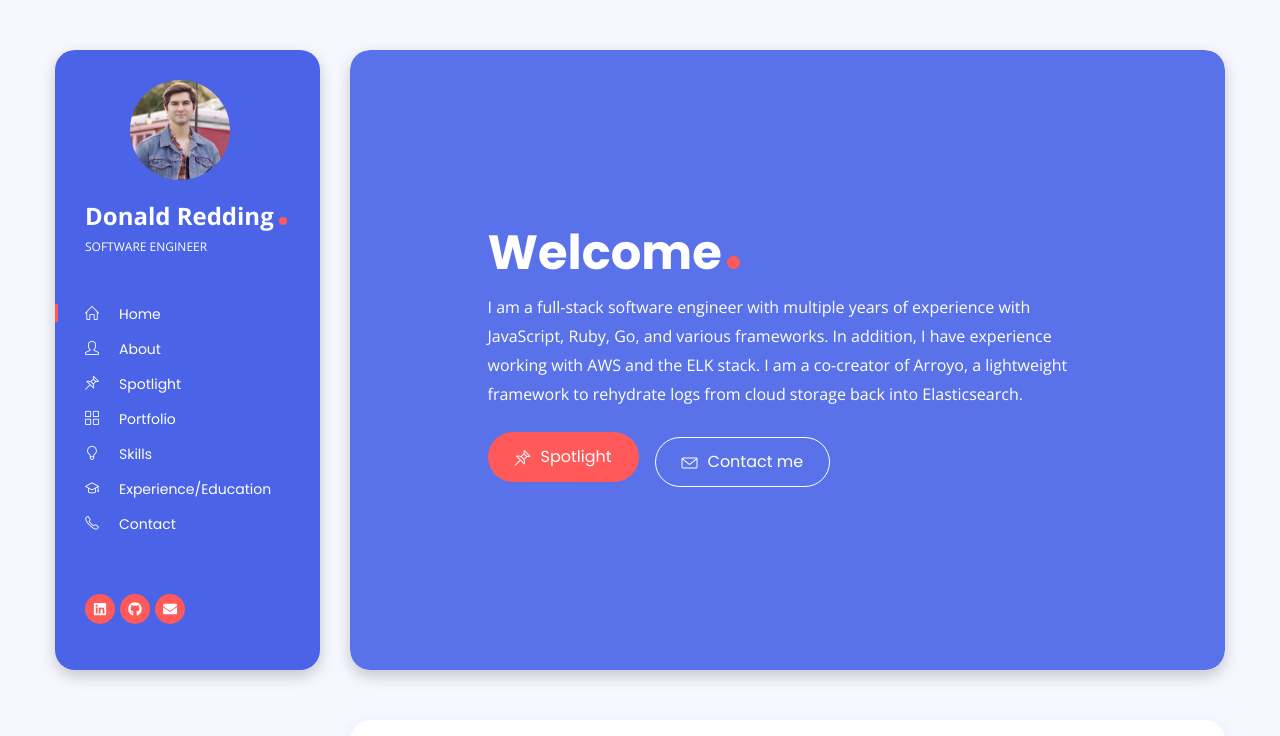
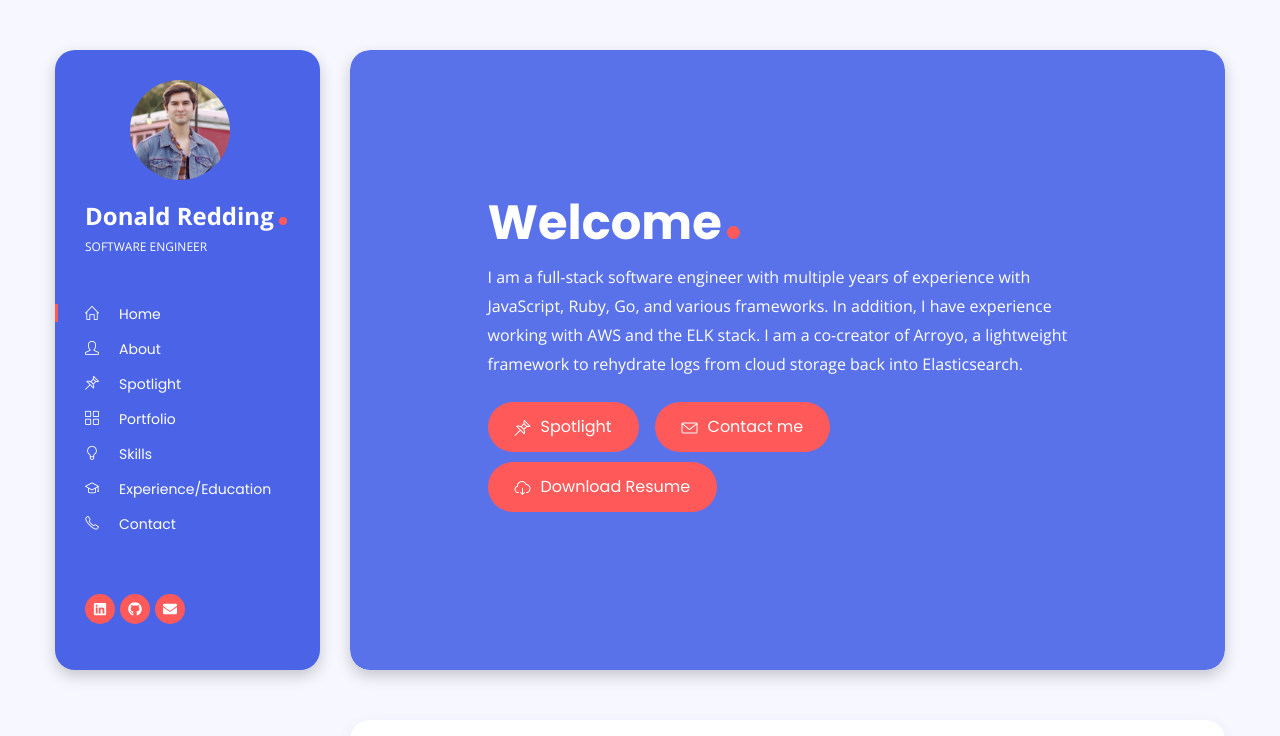
Before and after one commit to donald-p-redding/personal_website, a React (Create React App) app: page / in a window 1280 px wide. Shown: the top 736 px of the page. Built offline with nearby package versions, Linux system fonts and the light colour scheme.

Commit message:
exported personal info from ABOUT + added resume btn to hero section

```diff
--- a/src/components/Sections/About.jsx
+++ b/src/components/Sections/About.jsx
@@ -1,6 +1,6 @@
 import React from "react";
 
-const aboutData = {
+export const aboutData = {
   cvpath: "https://drive.google.com/file/d/1CsPVCzpZPmElw50rAC2TnLcHirwVe3KJ/view?usp=sharing",
   image: "images/candid_b&w.png",
   name: "Donald Redding",
--- a/src/components/Sections/Herosection.jsx
+++ b/src/components/Sections/Herosection.jsx
@@ -1,5 +1,6 @@
 import React from "react";
 import { Link as ScrollLink } from "react-scroll";
+import { aboutData } from "./About";
 
 const herosectionData = {
   name: "Welcome",
@@ -40,10 +41,13 @@ function Herosection() {
           smooth={true}
           duration={500}
           offset={50}
-          className="btn btn-border-light btn-lg"
+          className="btn btn-default btn-lg mr-3"
         >
           <i className="icon-envelope"></i>Contact me
         </ScrollLink>
+      <a target="_blank" rel="noreferrer" href={aboutData.cvpath} className="btn btn-default btn-lg mr-3">
+          <i className="icon-cloud-download"></i>Download Resume
+      </a>
       </div>
       <div className="overlay"></div>
     </section>
```
